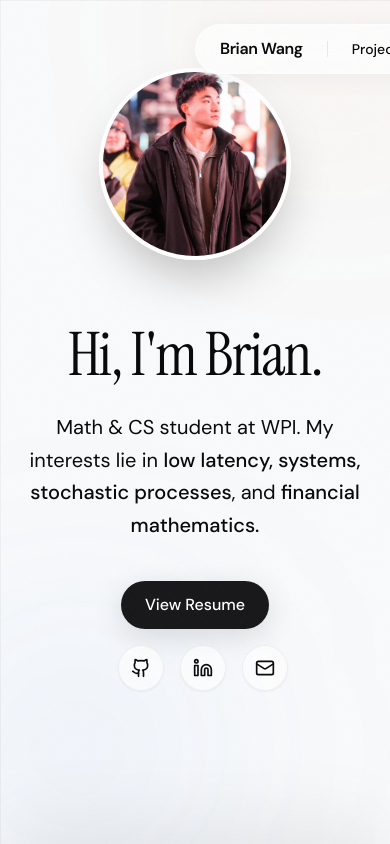
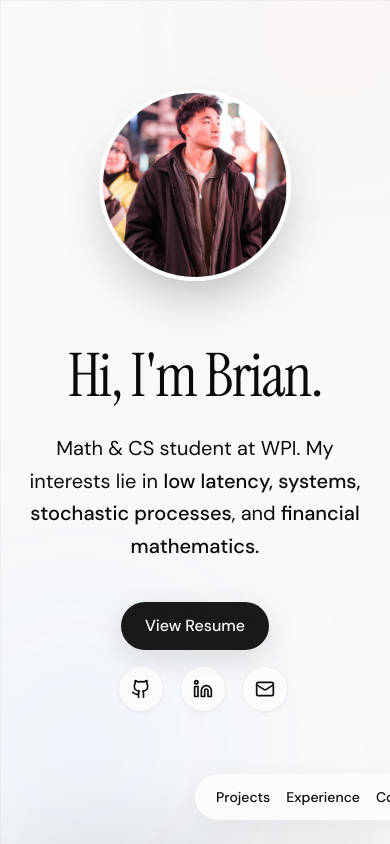
Before and after one commit to bwang257/bwang257.github.io, a Next.js app: page / in a window 390 px wide. Shown: the top 844 px of the page. Built offline with nearby package versions, Linux system fonts and the light colour scheme.

Commit message:
Made it more dynamic to screen size

```diff
--- a/src/components/DynamicPortfolio.tsx
+++ b/src/components/DynamicPortfolio.tsx
@@ -126,21 +126,22 @@ export default function DynamicPortfolio({ exchange, algo, tracker, portfolio }:
       </div>
       {/* Floating Nav */}
       <motion.nav
-        initial={{ y: -100, opacity: 0 }}
+        initial={{ y: 20, opacity: 0 }}
         animate={{ y: 0, opacity: 1 }}
         transition={{ duration: 0.8, ease: [0.16, 1, 0.3, 1] }}
-        className="fixed top-6 left-1/2 -translate-x-1/2 z-50 glass-panel rounded-full px-6 py-3 flex items-center gap-6"
+        className="fixed bottom-6 md:top-6 md:bottom-auto left-1/2 -translate-x-1/2 z-50 glass-panel rounded-full px-5 md:px-6 py-3 flex items-center gap-4 md:gap-6 shadow-lg shadow-black/5"
       >
-        <div className="font-semibold tracking-tight whitespace-nowrap">Brian Wang</div>
-        <div className="w-px h-4 bg-border" />
-        <a href="#projects" className="text-sm text-text-muted hover:text-text transition-colors font-medium">Projects</a>
-        <a href="#experience" className="text-sm text-text-muted hover:text-text transition-colors font-medium">Experience</a>
+        <div className="font-semibold tracking-tight whitespace-nowrap hidden md:block">Brian Wang</div>
+        <div className="w-px h-4 bg-border hidden md:block" />
+        <a href="#projects" className="text-sm text-text-muted hover:text-text transition-colors font-medium whitespace-nowrap">Projects</a>
+        <a href="#experience" className="text-sm text-text-muted hover:text-text transition-colors font-medium whitespace-nowrap">Experience</a>
+        <a href="#contact" className="text-sm text-text-muted hover:text-text transition-colors font-medium whitespace-nowrap">Contact</a>
       </motion.nav>
 
       <main className="w-full relative">
         {/* HERO - STICKY PARALLAX SECTION */}
         <section className="sticky top-0 w-full min-h-screen flex flex-col justify-center px-6 md:px-12 z-0">
-          <div className="max-w-6xl mx-auto w-full mt-[-10vh]">
+          <div className="max-w-6xl mx-auto w-full mt-[-5vh] md:mt-[-10vh]">
             <motion.div
               initial={{ opacity: 0, y: 30 }}
               animate={{ opacity: 1, y: 0 }}
```
